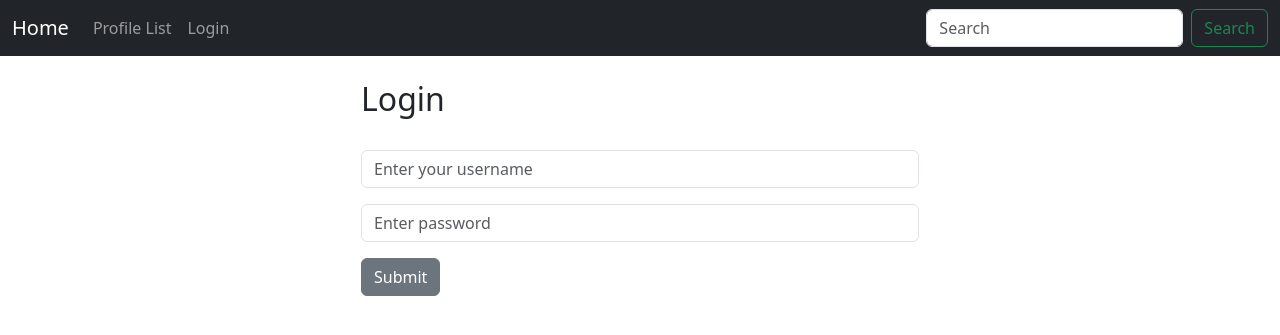
After one commit to Rhythm1821/TweeterSphere, a Django app: page /login/ in a window 1280 px wide. The commit adds this page. Shown: the top 335 px of the page. Run offline with Django 5.2, Linux system fonts and the light colour scheme.

Commit message:
login and logout functionality

```diff
--- /dev/null
+++ b/main/templates/login.html
@@ -0,0 +1,23 @@
+{% extends 'base.html' %}
+
+{% block content %}
+{% if not user.is_authenticated %}
+<div class="col-md-6 offset-md-3">
+    <br>
+    <h2>Login</h2>
+    <form method="POST" action="{% url 'login' %}">
+        <br>
+        {% csrf_token %}
+        <div class="mb-3">
+          <input class="form-control" name="username" placeholder="Enter your username">
+        </div>
+        <div class="mb-3">
+          <input type="password" class="form-control" name="password" placeholder="Enter password">
+        </div>
+        <button type="submit" class="btn btn-secondary">Submit</button>
+      </form>
+</div>
+{% else %}
+<h1>You're already logged in</h1>
+{% endif %}
+{% endblock %}
--- a/main/templates/navbar.html
+++ b/main/templates/navbar.html
@@ -14,18 +14,14 @@
           <li class="nav-item">
             <a class="nav-link" href="{% url 'profile' request.user.id %} ">My Profile</a>
           </li>
+          <li class="nav-item">
+            <a class="nav-link" href="{% url 'logout' %} ">Logout</a>
+          </li>
+          {% else %}
+          <li class="nav-item">
+            <a class="nav-link" href="{% url 'login' %} ">Login</a>
+          </li>
           {% endif %}
-          <li class="nav-item dropdown">
-            <a class="nav-link dropdown-toggle" href="#" role="button" data-bs-toggle="dropdown" aria-expanded="false">
-              Dropdown
-            </a>
-            <ul class="dropdown-menu">
-              <li><a class="dropdown-item" href="#">Action</a></li>
-              <li><a class="dropdown-item" href="#">Another action</a></li>
-              <li><hr class="dropdown-divider"></li>
-              <li><a class="dropdown-item" href="#">Something else here</a></li>
-            </ul>
-          </li>
         </ul>
         <form class="d-flex" role="search">
           <input class="form-control me-2" type="search" placeholder="Search" aria-label="Search">
--- a/main/urls.py
+++ b/main/urls.py
@@ -4,5 +4,7 @@ from . import views
 urlpatterns = [
     path('',views.home,name='home'),
     path('profile_list/',views.profile_list,name='profile_list'),
-    path('profile/<int:pk>/',views.profile,name='profile')
+    path('profile/<int:pk>/',views.profile,name='profile'),
+    path('login/',views.login_user,name='login'),
+    path('logout/',views.logout_user,name='logout')
 ]
--- a/main/views.py
+++ b/main/views.py
@@ -1,5 +1,6 @@
 from django.shortcuts import render,redirect
 from django.contrib import messages
+from django.contrib.auth import login,logout,authenticate
 from .models import Profile,Tweet
 from .forms import TweetForm
 
@@ -48,3 +49,22 @@ def profile(request,pk):
     else:
         messages.warning(request,'You must be logged in to view this...')
         return redirect('home')
+
+def login_user(request):
+    if request.method=='POST':
+        username=request.POST['username']
+        password=request.POST['password']
+        user=authenticate(request=request,username=username,password=password)
+        if user:
+            login(request,user)
+            messages.success(request,'You are logged in')
+            return redirect('home')
+        else:
+            messages.error(request,'Either username or password is invalid')
+            return redirect('login')
+    return render(request,'login.html')
+
+def logout_user(request):
+    logout(request)
+    messages.info(request,"You are logged out!")
+    return redirect('home')
```
